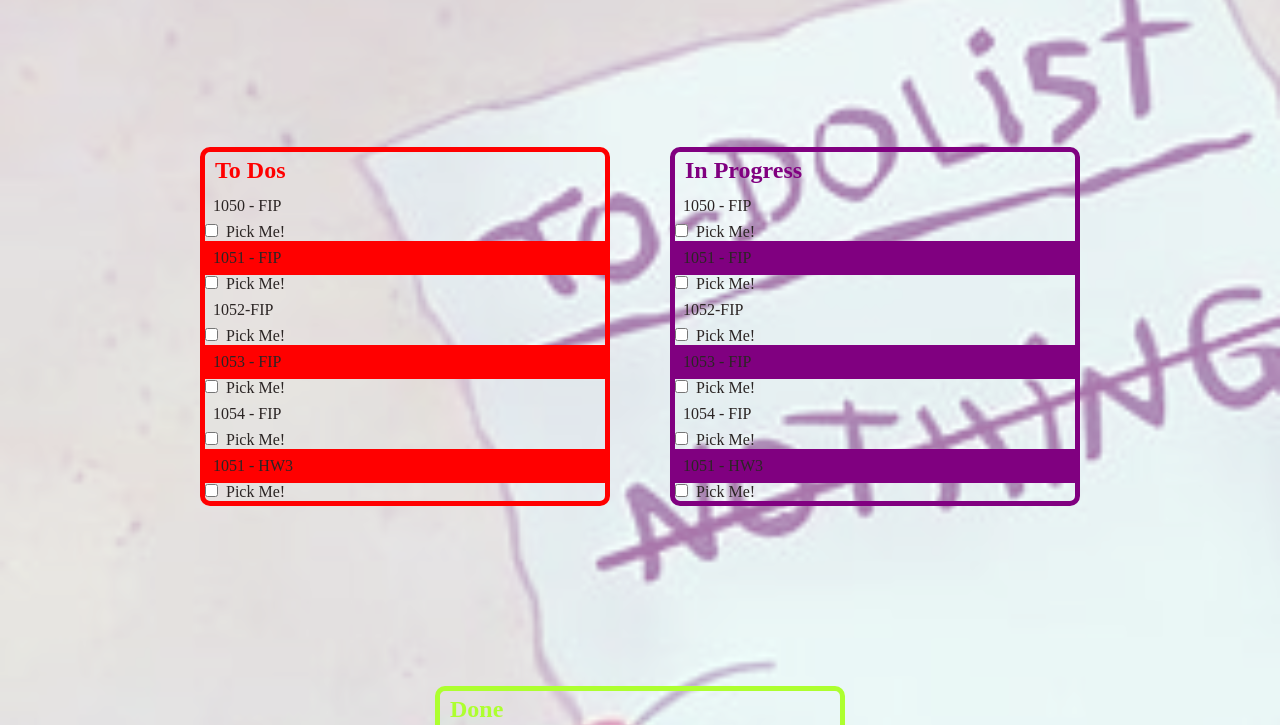
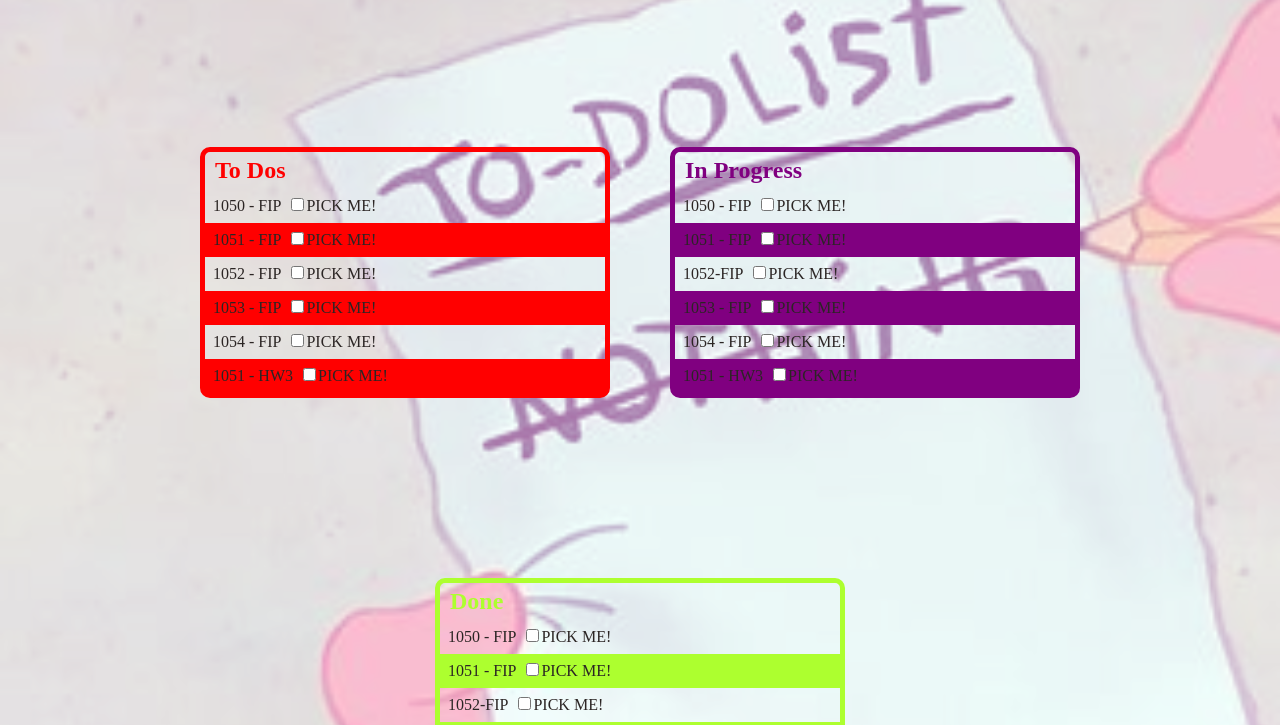
Before and after one commit to QingdongChen/Qingdong_Chen_HW3, a plain HTML site: page index.html in a window 1280 px wide. Shown: the part 60-785 px from the top of the page. Drawn offline with Linux system fonts and the light colour scheme.

Commit message:
Ypdate
Corrected some HTML error messages

```diff
--- a/css/main.css
+++ b/css/main.css
@@ -98,7 +98,8 @@ ul li{
 }
 
 input[type="checkbox"]{
-    margin-right: 8px;
+    margin-right: 2px;
+    margin-left: 10px;
 }
 
 input[type="checkbox"]:checked + span::after{
--- a/index.html
+++ b/index.html
@@ -14,54 +14,54 @@
         <article id="todo">
             <h2>To Dos</h2>
             <ul class="todo">
-                <li>1050 - FIP</li>
-                <input type="checkbox"><span>Pick Me!</span>
-                <li>1051 - FIP</li>
-                <input type="checkbox"><span>Pick Me!</span>
-                <li>1052-FIP</li>
-                <input type="checkbox"><span>Pick Me!</span>
-                <li>1053 - FIP</li>
-                <input type="checkbox"><span>Pick Me!</span>
-                <li>1054 - FIP</li>
-                <input type="checkbox"><span>Pick Me!</span>
-                <li>1051 - HW3</li>
-                <input type="checkbox"><span>Pick Me!</span>
+                <li >1050 - FIP<input type="checkbox" ><span>Pick Me!</span></li>
+
+                <li >1051 - FIP<input type="checkbox" ><span>Pick Me!</span></li>
+
+                <li >1052 - FIP<input type="checkbox"><span>Pick Me!</span></li>
+
+                <li>1053 - FIP<input type="checkbox"><span>Pick Me!</span></li>
+
+                <li>1054 - FIP<input type="checkbox"><span>Pick Me!</span></li>
+
+                <li>1051 - HW3<input type="checkbox"><span>Pick Me!</span></li>
+
             </ul>
         </article>
 
         <article id="inprogress">
             <h2>In Progress</h2>
             <ul class="inprogress">
-                <li>1050 - FIP</li>
-                <input type="checkbox"><span>Pick Me!</span>
-                <li>1051 - FIP</li>
-                <input type="checkbox"><span>Pick Me!</span>
-                <li>1052-FIP</li>
-                <input type="checkbox"><span>Pick Me!</span>
-                <li>1053 - FIP</li>
-                <input type="checkbox"><span>Pick Me!</span>
-                <li>1054 - FIP</li>
-                <input type="checkbox"><span>Pick Me!</span>
-                <li>1051 - HW3</li>
-                <input type="checkbox"><span>Pick Me!</span>
+                <li>1050 - FIP<input type="checkbox"><span>Pick Me!</span></li>
+
+                <li>1051 - FIP<input type="checkbox"><span>Pick Me!</span></li>
+
+                <li>1052-FIP<input type="checkbox"><span>Pick Me!</span></li>
+
+                <li>1053 - FIP<input type="checkbox"><span>Pick Me!</span></li>
+
+                <li>1054 - FIP<input type="checkbox"><span>Pick Me!</span></li>
+
+                <li>1051 - HW3<input type="checkbox"><span>Pick Me!</span></li>
+
             </ul>
         </article>
 
         <article id="done">
             <h2>Done</h2>
             <ul class="done">
-                <li>1050 - FIP</li>
-                <input type="checkbox"><span>Pick Me!</span>
-                <li>1051 - FIP</li>
-                <input type="checkbox"><span>Pick Me!</span>
-                <li>1052-FIP</li>
-                <input type="checkbox"><span>Pick Me!</span>
-                <li>1053 - FIP</li>
-                <input type="checkbox"><span>Pick Me!</span>
-                <li>1054 - FIP</li>
-                <input type="checkbox"><span>Pick Me!</span>
-                <li>1051 - HW3</li>
-                <input type="checkbox"><span>Pick Me!</span>
+                <li>1050 - FIP<input type="checkbox"><span>Pick Me!</span></li>
+
+                <li>1051 - FIP<input type="checkbox"><span>Pick Me!</span></li>
+
+                <li>1052-FIP<input type="checkbox"><span>Pick Me!</span></li>
+
+                <li>1053 - FIP<input type="checkbox"><span>Pick Me!</span></li>
+
+                <li>1054 - FIP<input type="checkbox"><span>Pick Me!</span></li>
+
+                <li>1051 - HW3<input type="checkbox"><span>Pick Me!</span></li>
+
             </ul>
         </article>
     </main>
```
